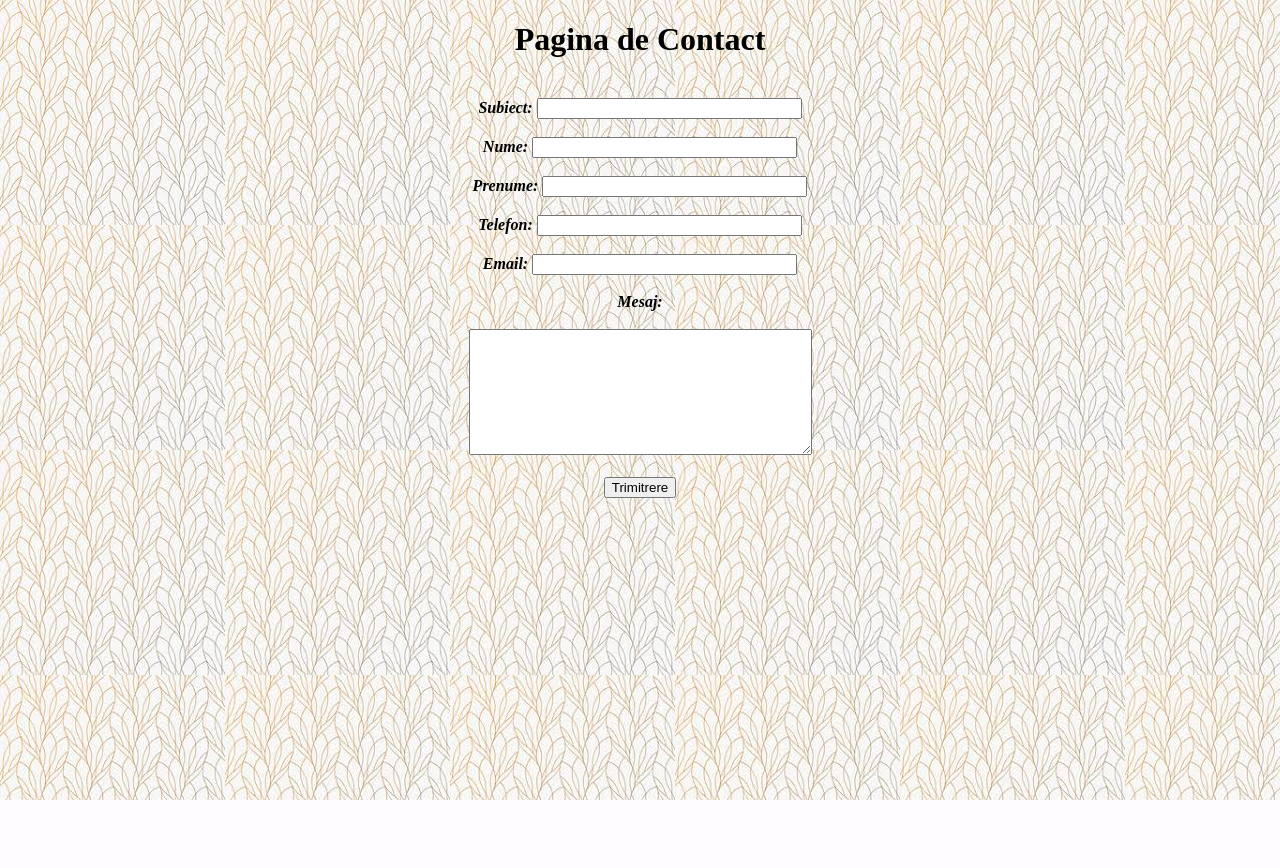
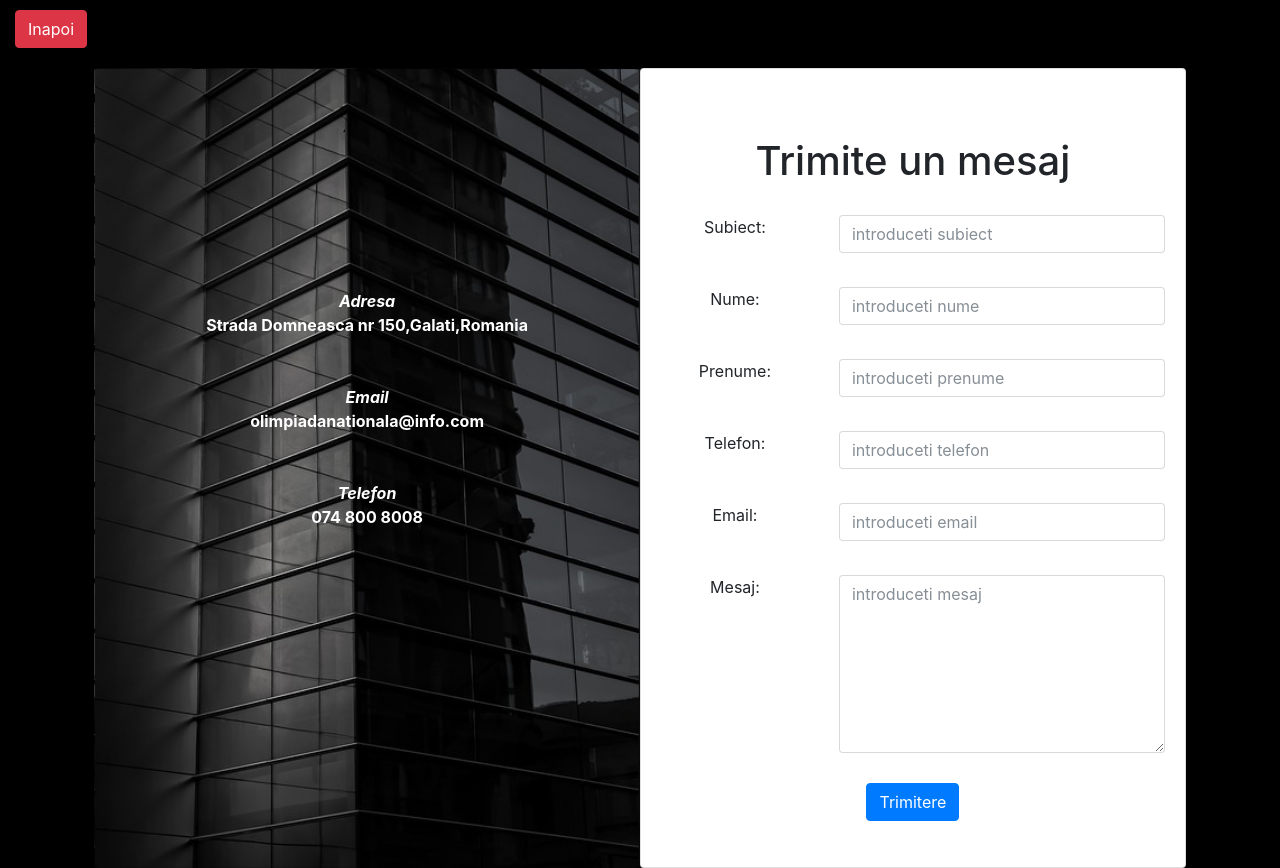
Before and after one commit to perjuandrei97/PieEchipa2, a PHP site: page /contact.html in a window 1280 px wide. Before the commit the page ends 800 px from the top, so only its background shows below. Run offline with PHP 8.4, Linux system fonts and the light colour scheme; some libraries are stand-ins or nearby versions.

Commit message:
imagini png, asezare tabele, pagina contact

```diff
--- a/contact.html
+++ b/contact.html
@@ -1,24 +1,71 @@
 <!DOCTYPE HTML>
 <html>
-<head><title>Pagina Contact</title></head>
-<body background="contact.jpg">
-<form name="contact" action="contact.php"method="post">
-<center><b><h1>Pagina de Contact</h1></b></center>
-<br><center>
-<b><i>Subiect:</i></b>
-<input type="text" class="form-control rounded-right" name="subiect" maxlength="45" size="30" required=""><br><br>
-<b><i>Nume:</i></b>
-<input type="text" class="form-control rounded-right" name="nume" maxlength="45" size="30" required=""><br><br>
-<b><i>Prenume:</i></b>
-<input type="text" class="form-control rounded-right" name="prenume" maxlength="45" size="30" required=""><br><br>
-<b><i>Telefon:</i></b>
-<input type="phone" class="form-control rounded-right"  name="telefon" pattern="[0-9]{10}" title="Doar cifre" maxlength="10" size="30" required=""><br><br>
-<b><i>Email:</i></b>
-<input type="email" class="form-control rounded-right"  name="email" pattern="[a-z0-9._%+-]+@[a-z0-9.-]+\.[a-z]{2,3}$" title="Introduceti o adresa de email valida" maxlength="45" size="30" required=""><br><br>
-<b><i>Mesaj:</i></b><br><br>
-<textarea rows="8" id="message" class="form-control rounded-left rounded-right" name="mesaj" maxlength="1000" cols="40" required=" border-left:none;"></textarea><br><br>
-<button class"button">Trimitrere</button>
+	<head>
+		<link rel="stylesheet" href="https://maxcdn.bootstrapcdn.com/bootstrap/4.0.0-beta/css/bootstrap.min.css" integrity="sha384-/Y6pD6FV/Vv2HJnA6t+vslU6fwYXjCFtcEpHbNJ0lyAFsXTsjBbfaDjzALeQsN6M" crossorigin="anonymous">
+	</head>
 
+	<style>
+.nopadding {
+   padding: 0 !important;
+   margin: 0 !important;
+}
+	</style>
 
-</body>
+	<body style="background-color:black">
+	<div class="col-md-12" style="margin-top:10px">
+		<a href="OlimpiadaNationala.php">
+			<button class="btn btn-danger">Inapoi</button>
+		</a>
+	</div>
+		<form name="contact" action="contact.php"method="post">
+			<div class="row">
+				<div class="col-md-1 nopadding"></div>
+				<div class="col-md-5 nopadding">
+					<div class="card" style="margin-top:20px; height:800px; background: url(imagini/contact.jpg); background-size: 100% auto; color:white;">
+							<div name="adresa" style="margin-top:220px;">
+								<center><b><em>Adresa</em></b></center>
+								<center><strong> Strada Domneasca nr 150,Galati,Romania</strong><br><br><br></center>
+								<center><b><em>Email</em></b></center>
+								<center><strong>olimpiadanationala@info.com</strong><br><br><br></center>
+								<center><b><em>Telefon</em></b></center>
+								<center><strong>074 800 8008</strong><br><br><br></center>
+							</div>
+					</div>
+				</div>
+
+				<div class="col-md-5 nopadding">
+					<div class="card" style="margin-top:20px; height:800px">
+						<div class="card-body" >
+							<div name="mesaj" style="margin-top:50px">
+								<center><b><h1>Trimite un mesaj</h1></b></center>
+								<br><center>
+									<div class="row">
+										<div class="col-md-4"><label>Subiect: </label></div>
+										<div class="col-md-8"><input type="text" name="subiect" class="form-control" placeholder="introduceti subiect" maxlength="45" size="30" required=""/></div><br><br><br>
+										<div class="col-md-4"><label>Nume: </label></div>
+										<div class="col-md-8"><input type="text" name="nume" class="form-control" placeholder="introduceti nume" maxlength="45" size="30" required=""/></div><br><br><br>
+										<div class="col-md-4"><label>Prenume: </label></div>
+										<div class="col-md-8"><input type="text" name="prenume" class="form-control" placeholder="introduceti prenume" maxlength="45" size="30" required=""/></div><br><br><br>
+										<div class="col-md-4"><label>Telefon: </label></div>
+										<div class="col-md-8"><input type="text" name="telefon" class="form-control" placeholder="introduceti telefon" pattern="[0-9]{10}" maxlength="10" size="30" required=""/></div><br><br><br>
+										<div class="col-md-4"><label>Email: </label></div>
+										<div class="col-md-8"><input type="text" name="email" class="form-control" placeholder="introduceti email" pattern="[a-z0-9._%+-]+@[a-z0-9.-]+\.[a-z]{2,3}$" maxlength="45" size="30" required=""/></div><br><br><br>
+										<div class="col-md-4"><label>Mesaj: </label></div>
+										<div class="col-md-8"><textarea rows="8" id="message" name="mesaj" class="form-control rounded-left rounded-right" placeholder="introduceti mesaj" maxlength="1000" cols="40" required=" border-left:none;"></textarea></div><br><br>
+
+										<div class="col-md-12"><button class="btn btn-primary" style="margin-top:30px;">Trimitere</button></div>
+									</div>
+								</center>
+							</div>
+						</div>
+					</div>
+				</div>
+			</div>
+		</form>
+
+		<script src="https://code.jquery.com/jquery-3.2.1.slim.min.js" integrity="sha384-KJ3o2DKtIkvYIK3UENzmM7KCkRr/rE9/Qpg6aAZGJwFDMVNA/GpGFF93hXpG5KkN" crossorigin="anonymous"></script>
+		<script src="https://cdnjs.cloudflare.com/ajax/libs/popper.js/1.11.0/umd/popper.min.js" integrity="sha384-b/U6ypiBEHpOf/4+1nzFpr53nxSS+GLCkfwBdFNTxtclqqenISfwAzpKaMNFNmj4" crossorigin="anonymous"></script>
+		<script src="https://maxcdn.bootstrapcdn.com/bootstrap/4.0.0-beta/js/bootstrap.min.js" integrity="sha384-h0AbiXch4ZDo7tp9hKZ4TsHbi047NrKGLO3SEJAg45jXxnGIfYzk4Si90RDIqNm1" crossorigin="anonymous"></script>
+
+	</body>
 </html>
```
Also changed, not shown: OlimpiadaNationala.php (+6 -25 lines), imagini/1.jpg (deleted), imagini/1.png (added), imagini/2.png, imagini/3.jpeg (deleted), imagini/3.png (added), imagini/4.jpeg (deleted), imagini/4.png (added), imagini/contact.jpg, imagini/onpic1.png (added).
